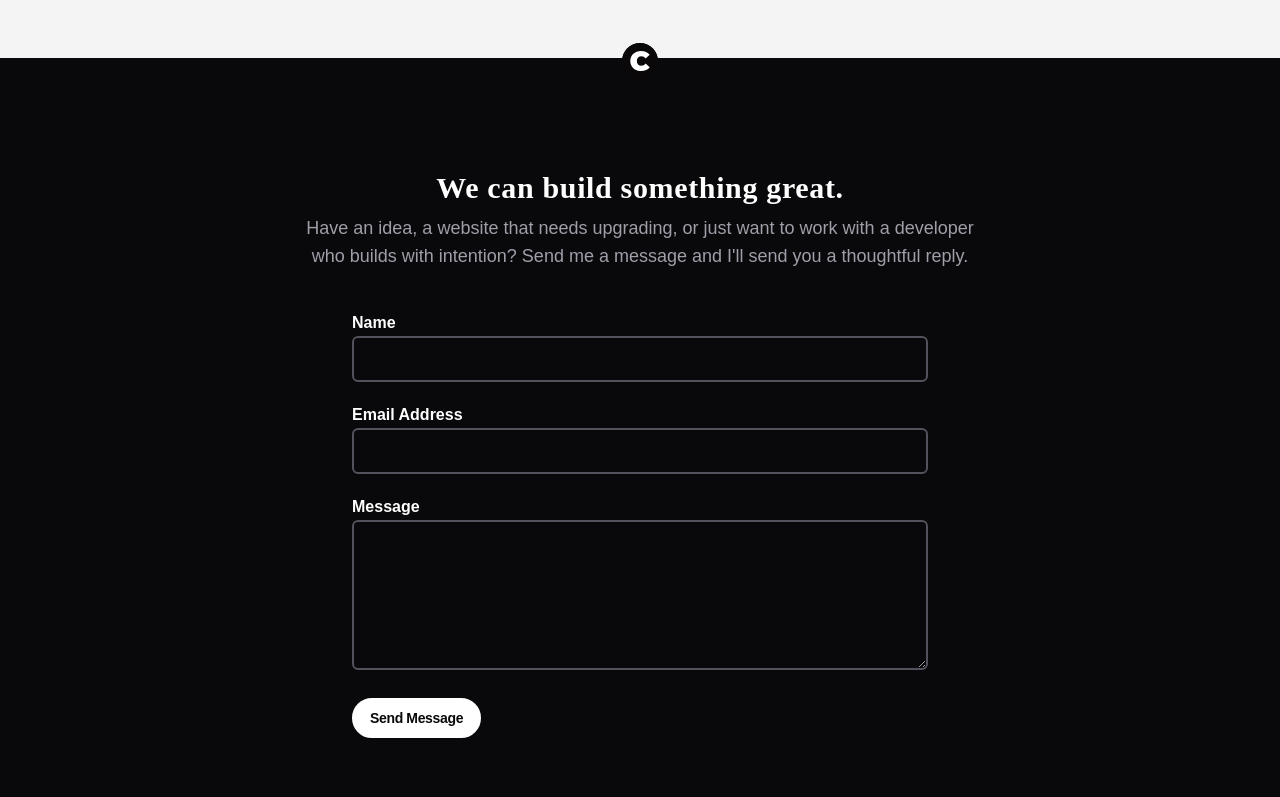
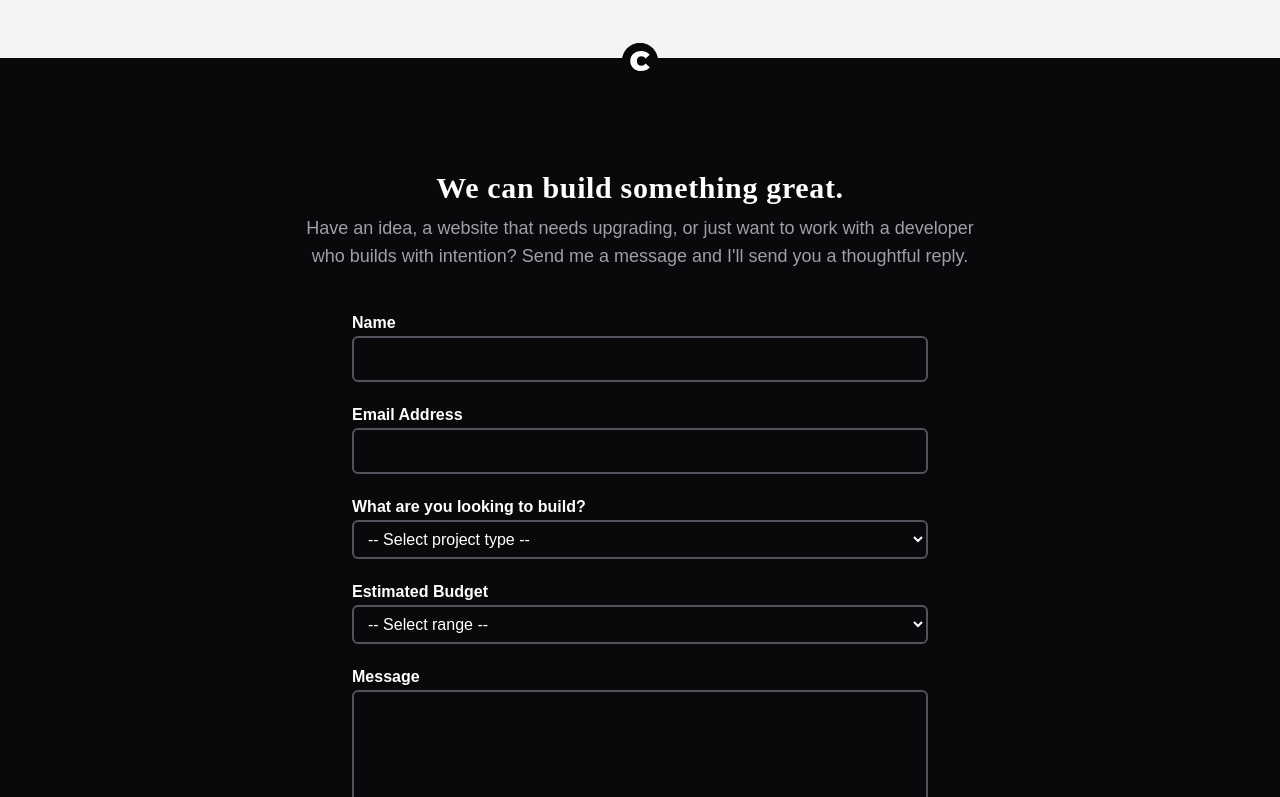
Before and after one commit to SeanChDavis/crispy-div-site, a React (Vite) app: page / in a window 1280 px wide. Shown: the part 2000-2797 px from the top of the page. Built offline with nearby package versions, Linux system fonts and the light colour scheme.

Commit message:
improve styles and add focus color

```diff
--- a/index.html
+++ b/index.html
@@ -8,7 +8,7 @@
     <meta name="description" content="Crispy Div is a modular web development hub by Sean Davis, featuring active implementations of various technologies in the spirit of exploration." />
     <meta name="robots" content="follow, index, max-snippet:-1, max-video-preview:-1, max-image-preview:large"/>
   </head>
-  <body>
+  <body class="bg-white text-zinc-950 dark:bg-zinc-950 dark:text-zinc-300">
     <div id="root"></div>
     <script type="module" src="/src/main.tsx"></script>
   </body>
--- a/src/App.tsx
+++ b/src/App.tsx
@@ -5,7 +5,6 @@ import TechnologiesGrid from "./components/elements/TechnologiesGrid.tsx";
 import Section from "./components/layout/sections/Section.tsx";
 import ContactForm from "./components/elements/ContactForm.tsx";
 import AboutDescription from "./components/elements/AboutDescription.tsx";
-import SettingsPanel from "./components/ui/SettingsPanel.tsx";
 import LogoMarkDivider from "./components/layout/LogoMarkDivider.tsx";
 
 function App() {
@@ -13,9 +12,7 @@ function App() {
     return (
         <Wrapper>
 
-            <SettingsPanel/>
-
-            {/* Modules Section */}
+            {/* Technology Section */}
             <Section
                 title={d.technologiesSection.header["title"]}
                 subtitle={d.technologiesSection.header["subtitle"]}
--- a/src/components/elements/ContactForm.tsx
+++ b/src/components/elements/ContactForm.tsx
@@ -5,12 +5,15 @@ export default function ContactForm() {
     if (state.succeeded) {
         return <p className="text-center italic">Thanks for reaching out. You'll receive a response soon.</p>;
     }
+    const inputClasses = "w-full outline-zinc-400 border-2 border-zinc-600 rounded-md py-2 px-2.5 focus:ring-2 focus:ring-offset-2 focus:ring-amber-600 focus:ring-offset-zinc-950";
+    const selectClasses = "w-full outline-zinc-400 border-2 border-zinc-600 rounded-md py-2 px-2.5 bg-zinc-950 text-white focus:ring-2 focus:ring-offset-2 focus:ring-amber-600 focus:ring-offset-zinc-950";
+
     return (
         <form className="max-w-xl mx-auto text-white" onSubmit={handleSubmit}>
             <div className="mb-6 lg:mb-5">
                 <label className="block font-semibold" htmlFor="name">Name</label>
                 <input
-                    className="w-full outline-zinc-400 border-2 border-zinc-600 rounded-md py-2 px-2.5"
+                    className={inputClasses}
                     id="name"
                     type="text"
                     name="name"
@@ -20,7 +23,7 @@ export default function ContactForm() {
             <div className="mb-6 lg:mb-5">
                 <label className="block font-semibold" htmlFor="email">Email Address</label>
                 <input
-                    className="w-full outline-zinc-400 border-2 border-zinc-600 rounded-md py-2 px-2.5"
+                    className={inputClasses}
                     id="email"
                     type="email"
                     name="email"
@@ -28,10 +31,46 @@ export default function ContactForm() {
                 />
                 <ValidationError prefix="Email" field="email" errors={state.errors}/>
             </div>
+            <div className="mb-6 lg:mb-5">
+                <label className="block font-semibold" htmlFor="projectType">What are you looking to build?</label>
+                <select
+                    className={selectClasses}
+                    id="projectType"
+                    name="projectType"
+                    required
+                >
+                    <option value="">-- Select project type --</option>
+                    <option value="new-website">A brand new website</option>
+                    <option value="site-redesign">A redesign of an existing website</option>
+                    <option value="component-library">A component system / design system</option>
+                    <option value="platform-conversion">Conversion from one platform to another</option>
+                    <option value="ecommerce">Maintenance or feature request</option>
+                    <option value="other">Something else</option>
+                </select>
+                <ValidationError prefix="Project Type" field="projectType" errors={state.errors}/>
+            </div>
+            <div className="mb-6 lg:mb-5">
+                <label className="block font-semibold" htmlFor="budget">Estimated Budget</label>
+                <select
+                    className={selectClasses}
+                    id="budget"
+                    name="budget"
+                    required
+                >
+                    <option value="">-- Select range --</option>
+                    <option value="under-1k">Under $1,000</option>
+                    <option value="under-2k">$1,000 – $2,000</option>
+                    <option value="2k-5k">$2,000 – $5,000</option>
+                    <option value="5k-10k">$5,000 – $10,000</option>
+                    <option value="10k+">Above $10,000</option>
+                    <option value="not-sure">Not sure yet</option>
+                </select>
+                <ValidationError prefix="Budget" field="budget" errors={state.errors}/>
+            </div>
             <div className="mb-4 lg:mb-5">
                 <label className="block font-semibold" htmlFor="message">Message</label>
                 <textarea
-                    className="w-full outline-zinc-400 border-2 border-zinc-600 rounded-md py-2 px-2.5"
+                    className={inputClasses}
                     id="message"
                     name="message"
                     rows={5}
@@ -42,7 +81,7 @@ export default function ContactForm() {
             <button
                 type="submit"
                 disabled={state.submitting}
-                className="inline-block border-2 text-sm font-semibold rounded-full px-4 py-2 cursor-pointer tracking-tight border-white bg-white hover:bg-transparent text-zinc-950 hover:text-white"
+                className="inline-block border-2 text-sm font-semibold rounded-full px-4 py-2 cursor-pointer tracking-tight border-white bg-white hover:bg-transparent text-zinc-950 hover:text-white transition-all duration-300 ease-in-out active:scale-[.97] focus:outline-none focus:ring-2 focus:ring-offset-2 focus:ring-amber-600  focus:ring-offset-zinc-950 dark:focus:ring-offset-white"
             >
                 Send Message
             </button>
--- a/src/components/elements/LinkButton.tsx
+++ b/src/components/elements/LinkButton.tsx
@@ -7,18 +7,18 @@ export default function LinkButton({text, url, style = "dark", fill = true, cust
     target?: string;
     refer?: boolean;
 }) {
-    let baseClasses = "link-button inline-block border-2 text-sm font-semibold rounded-full px-4 py-2 cursor-pointer tracking-wide";
+    let baseClasses = "link-button inline-block border-2 text-sm font-semibold rounded-full px-4 py-2 cursor-pointer tracking-wide transition-all duration-300 ease-in-out active:scale-[.97] focus:outline-none focus:ring-2 focus:ring-offset-2 focus:ring-amber-600";
     let combinedClasses = "";
 
     if (style === "dark") {
-        baseClasses += " border-zinc-950 dark:border-white hover:bg-transparent dark:hover:border-white";
+        baseClasses += " border-zinc-950 dark:border-white hover:bg-transparent dark:hover:border-white focus:ring-offset-white dark:focus:ring-offset-zinc-950";
         if (fill) {
             combinedClasses += " bg-zinc-950 dark:bg-white text-white dark:text-zinc-950 hover:text-zinc-950 dark:hover:bg-transparent dark:hover:text-white";
         } else {
             combinedClasses += " bg-transparent text-zinc-950 dark:text-white hover:bg-zinc-950 hover:text-white dark:hover:bg-white dark:hover:text-zinc-950";
         }
     } else if (style === "light") {
-        baseClasses += " border-white";
+        baseClasses += " border-white focus:ring-offset-zinc-950 dark:focus:ring-offset-white";
         if (fill) {
             combinedClasses += " bg-white hover:bg-transparent text-zinc-950 hover:text-white";
         } else {
--- a/src/components/elements/Technology.tsx
+++ b/src/components/elements/Technology.tsx
@@ -19,7 +19,7 @@ export default function Technology({name, crispyDivUrl, technologyUrl, descripti
                         rel="noopener noreferrer"
                     >
                         <h3 className="text-xl font-bold mr-4">{name}</h3>
-                        <FaExternalLinkAlt className={"group-hover:text-zinc-300 text-zinc-700"} />
+                        <FaExternalLinkAlt className={"group-hover:text-zinc-500 text-zinc-700 transition-colors duration-150 ease-in-out"} />
                     </a>
                 ) : (
                     <h3 className="text-xl font-bold">{name}</h3>
--- a/src/components/layout/Wrapper.tsx
+++ b/src/components/layout/Wrapper.tsx
@@ -6,7 +6,7 @@ export default function Wrapper({children}: { children: React.ReactNode }) {
     return (
         <div className="flex flex-col h-screen">
             <Header/>
-            <div className="flex-grow-1 bg-white text-zinc-950 dark:bg-zinc-900 dark:text-zinc-300">
+            <div className="flex-grow-1">
                 {/* App.tsx renders the main content here */}
                 {children}
             </div>
--- a/src/components/ui/TextSizeToggle.tsx
+++ b/src/components/ui/TextSizeToggle.tsx
@@ -23,7 +23,7 @@ export default function TextSizeToggle() {
         <button onClick={toggleTextSize}>
             <MdFormatSize
                 title={"Toggle Text Size"}
-                className={`text-md md:text-lg text-zinc-500 hover:text-zinc-400 cursor-pointer`}
+                className={`text-md md:text-lg text-zinc-500 hover:text-zinc-400 cursor-pointer transition-colors duration-300 ease-in-out`}
             />
         </button>
     );
--- a/src/components/ui/ThemeToggle.tsx
+++ b/src/components/ui/ThemeToggle.tsx
@@ -35,7 +35,7 @@ export default function ThemeToggle() {
         <button onClick={toggleTheme}>
             <MdBrightnessMedium
                 title={"Toggle Dark Mode"}
-                className="text-md md:text-lg text-zinc-500 hover:text-zinc-400 cursor-pointer"
+                className="text-md md:text-lg text-zinc-500 hover:text-zinc-400 cursor-pointer transition-colors duration-300 ease-in-out"
             />
         </button>
     );
```
Also changed, not shown: src/components/layout/Header.tsx (+5 -3 lines).
